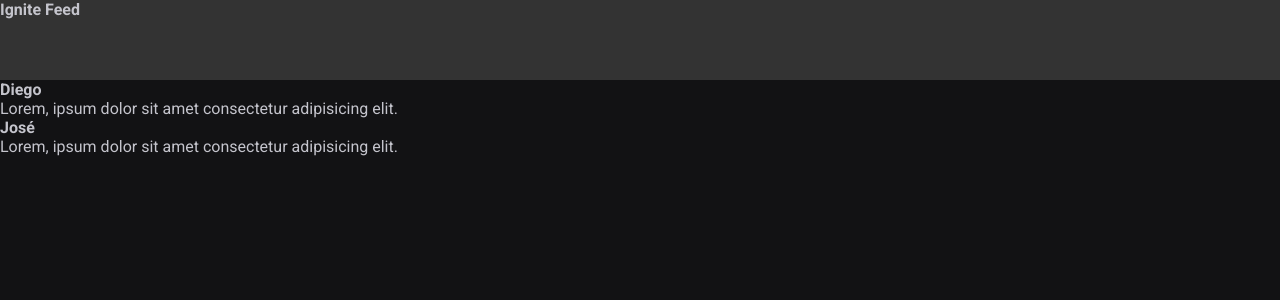
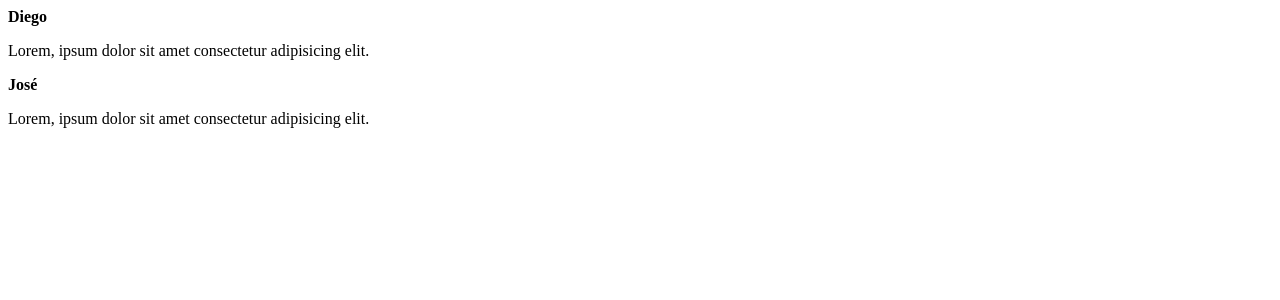
Before and after one commit to diego-salves/react-projects, a React (Vite) app in the folder 01-fundamentos-reactjs/: page / in a window 1280 px wide. Shown: the top 300 px of the page. Built offline with nearby package versions, Linux system fonts and the light colour scheme.

Commit message:
refactoring to css modules

```diff
--- a/01-fundamentos-reactjs/src/App.jsx
+++ b/01-fundamentos-reactjs/src/App.jsx
@@ -1,13 +1,8 @@
-import { Header } from './components/Header';
 import { Post } from './Post';
-
-import './global.css';
 
 export function App() {
   return (
     <div>
-      <Header />
-
       <Post
         author="Diego"
         content="Lorem, ipsum dolor sit amet consectetur adipisicing elit."
--- a/01-fundamentos-reactjs/src/components/Header.jsx
+++ /dev/null
@@ -1,9 +0,0 @@
-import styles from './Header.module.css';
-
-export function Header() {
-  return (
-    <header className={styles.header}>
-      <strong>Ignite Feed</strong>
-    </header>
-  );
-}
--- a/01-fundamentos-reactjs/src/components/Header.module.css
+++ /dev/null
@@ -1,4 +0,0 @@
-.header {
-    background: #333;
-    height: 80px;
-}
--- a/01-fundamentos-reactjs/src/global.css
+++ /dev/null
@@ -1,30 +0,0 @@
-:root {
-    --white: #fff;
-    --gray-100: #e1e1e6;
-    --gray-300: #c4c4cc;
-    --gray-400: #8d8d99;
-    --gray-600: #323238;
-    --gray-700: #29292e;
-    --gray-800: #202024;
-    --gray-900: #121214;
-
-    --green-500: #00875f;
-}
-
-* {
-    margin: 0;
-    padding: 0;
-    box-sizing: border-box;
-}
-
-body {
-    background: var(--gray-900);
-    color: var(--gray-300);
-    -webkit-font-smoothing: antialiased;
-}
-
-body, input, textarea, button {
-    font-family: 'Roboto', sans-serif;
-    font-weight: 400;
-    font-size: 1rem;
-}
```
